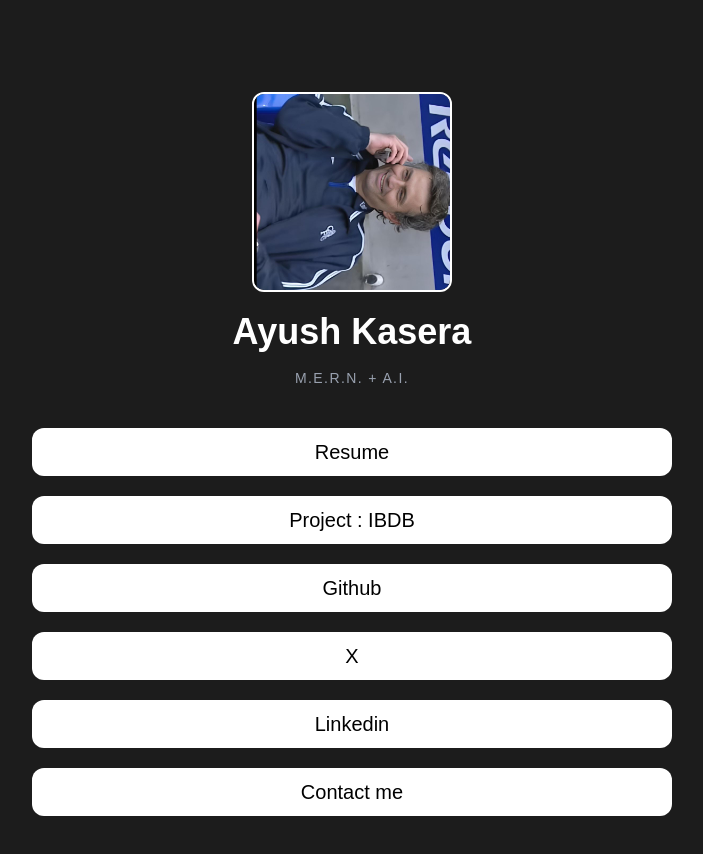
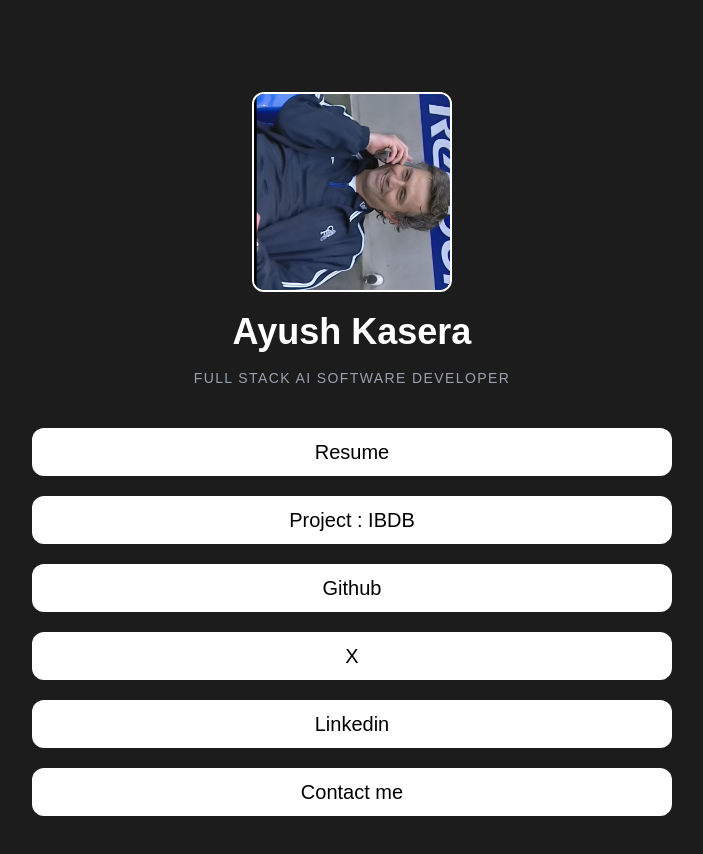
Before and after one commit to ayushkas3ra/portfolio, a Next.js app: page / in a window 1280 px wide. Shown: the top 854 px of the page, without its empty margins (288-991 px from the left). Built offline with nearby package versions, Linux system fonts and the light colour scheme; no server answers.

Commit message:
Changed title

```diff
--- a/package.json
+++ b/package.json
@@ -12,7 +12,7 @@
     "autoprefixer": "^10.4.24",
     "framer-motion": "^12.34.1",
     "lucide-react": "^0.574.0",
-    "next": "16.1.6",
+    "next": "^16.1.6",
     "postcss": "^8.5.6",
     "react": "19.2.3",
     "react-dom": "19.2.3",
--- a/src/components/Hero.jsx
+++ b/src/components/Hero.jsx
@@ -1,8 +1,8 @@
-"use client";
-import React from "react";
-import Image from "next/image";
-import { FileUser } from "lucide-react";
-import ContactSection from "../components/Contact";
+'use client'
+import React from 'react'
+import Image from 'next/image'
+import { FileUser } from 'lucide-react'
+import ContactSection from '../components/Contact'
 
 const Hero = () => {
   return (
@@ -23,12 +23,12 @@ const Hero = () => {
         >
           <h1 className="text-4xl font-bold text-white">Ayush Kasera</h1>
           <p className="text-gray-400 mt-4 tracking-widest uppercase text-sm">
-            M.E.R.N. + A.I.
+            Full stack AI software developer
           </p>
         </section>
       </div>
     </>
-  );
-};
+  )
+}
 
-export default Hero;
+export default Hero
```
Also changed, not shown: 1 other file (tests, documents, lock files or other folders).
